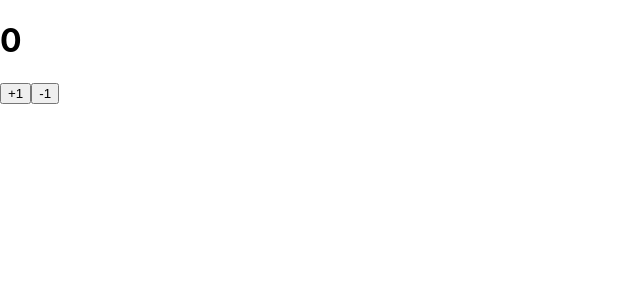
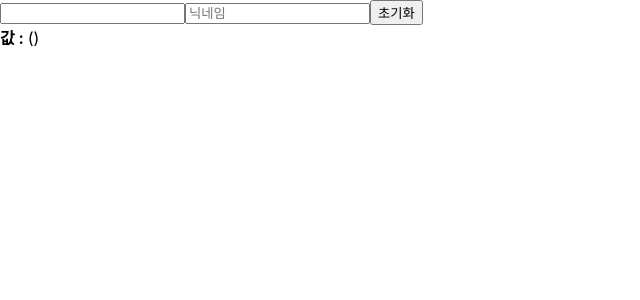
Before and after one commit to dbgml4647/react-study, a React (Create React App) app: page / in a window 1280 px wide. Shown: the top 300 px of the page, without its empty margins (0-640 px from the left). Built offline with nearby package versions, Linux system fonts and the light colour scheme.

Commit message:
setInputs를 이용하여 값을 받아오자

```diff
--- a/src/App.js
+++ b/src/App.js
@@ -7,7 +7,7 @@
 function App() {
 
   return (
-    <Counter/>
+    <InputSample/>
   );
 }
 
--- a/src/InputSample.js
+++ b/src/InputSample.js
@@ -2,24 +2,42 @@
 
 
 function InputSample(){
-    const [text, setText] = useState(' ');
+   const [inputs, setInputs] = useState({
+       name: ' ',
+       nickname : '',
+   });
 
-    const onChange = (e)  => {
-        setText(e.target.value);
+   const { name, nickname } = inputs;
+
+
+   const onChange = (e)  => {
+       const { name, value } = e.target;
+       console.log(e.target.nickname)
+       console.log(e.target.name)
+
+       setInputs({
+            ...inputs,
+            [name] : value,
+        });
+
     };
 
-    const onReset = (e) =>
-    {
-        setText(' ');
-    }
+    const onReset = () => {
+       setInputs ({
+            name : '',
+            nickname : '',
+       });
+
+    };
 
     return (
         <div>
-            <input onChange={onChange} value={text}/>
+            <input name = "name" placeholder= "이름" onChange = {onChange} value = {name}/>
+            <input name = "nickname" placeholder ="닉네임" onChange = {onChange} value = {nickname}/>
             <button onClick={onReset}>초기화</button>
             <div>
             <b>값 : </b>
-            {text}
+            {name}({nickname})
             </div>
 
 
```
Also changed, not shown: 1 other file (tests, documents, lock files or other folders).
